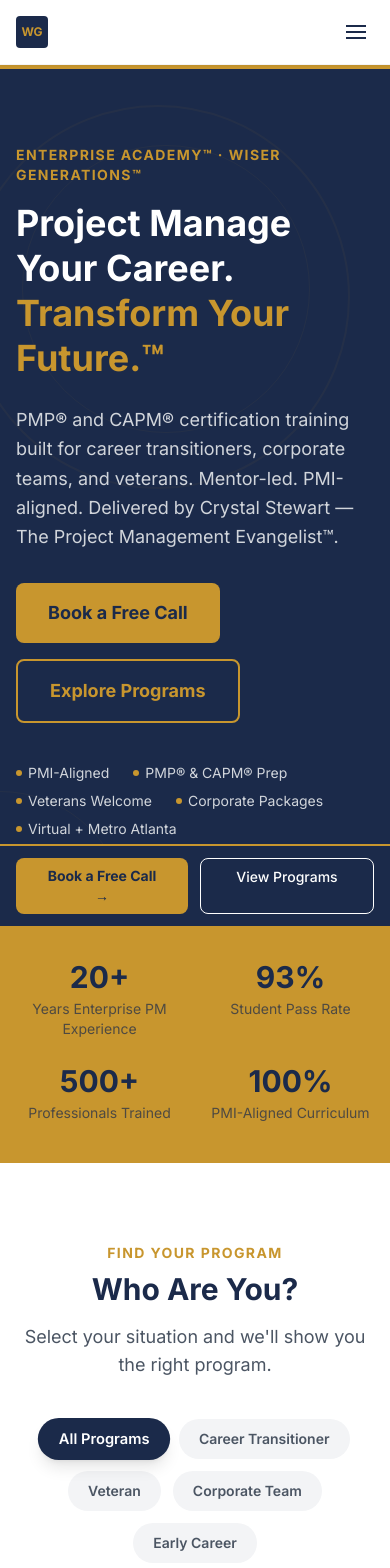
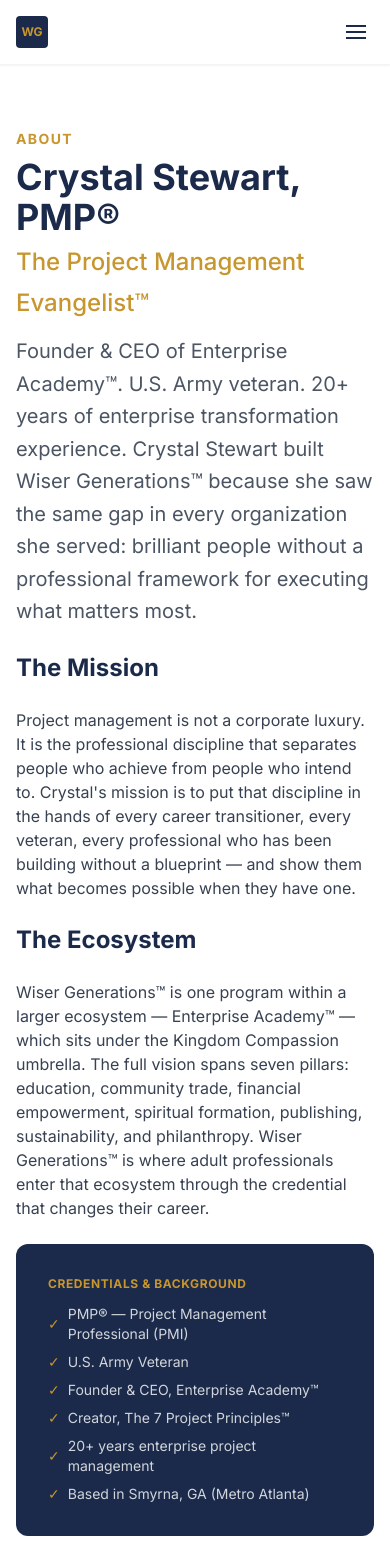
Before and after one commit to D4CGDBEMWS/wisergenerations-pmp, a Next.js app: page / in a window 390 px wide. Shown: the top 1568 px of the page. Built offline with nearby package versions, Linux system fonts and the light colour scheme.

Commit message:
Update page.tsx

```diff
--- a/app/page.tsx
+++ b/app/page.tsx
@@ -1,165 +1,77 @@
+import type { Metadata } from 'next'
 import Link from 'next/link'
-import { PROGRAMS, STATS } from '@/lib/constants'
-import HomeClient from './components/HomeClient'
 
-const CALENDLY = 'https://calendly.com/space4grace/15min'
-const CRYSTAL_PHOTO = 'https://media.licdn.com/dms/image/v2/D4E03AQHtZ_sqstHU_w/profile-displayphoto-scale_400_400/B4EZuaJiIpGoAg-/0/1767817751214?e=1776902400https://raw.githubusercontent.com/D4CGDBEMWS/wisergenerations-pmp/main/public/crystal-stewart.jpgv=betahttps://raw.githubusercontent.com/D4CGDBEMWS/wisergenerations-pmp/main/public/crystal-stewart.jpgt=4GEelKWuqWIjuVe3ir3StToDShhqeK7W_VVU8sjW8ok'
+export const metadata: Metadata = { title: 'About Crystal Stewart — Wiser Generations™' }
 
-const TESTIMONIALS = [
-  {
-    name: 'Tai Cochran, MA Ed. HD, PMP',
-    role: 'CEO, HER PM | Project Leadership Strategist',
-    quote: 'Crystal is the ultimate trainer! She is a wealth of knowledge and wisdom, truly invested to ensure the success of each of her students. Her knowledge, training and mentorship helped me to clear my PMP on the very first try!',
-  },
-  {
-    name: 'Lynn Fleming MBA, PMP, PMI-ACP, PMI-SP',
-    role: 'Principal Strategic Program Manager',
-    quote: 'Knowledgeable with a sincere concern for each of her pupils, she has a unique way of conveying the concepts regardless of their learning method. After attending her course, I gained confidence within the PMI realm. I highly recommend Crystal\'s services to any organization that desires to improve their PMO.',
-  },
-  {
-    name: 'Erin Sanders, PE, PMP',
-    role: 'Chief Operating Officer',
-    quote: 'Crystal is a project management professional. Her passion for teaching the project management process creates an engaging and exciting classroom. I would recommend Crystal to any organization or individual seeking project management education or PMP Certification.',
-  },
-]
+export default function AboutPage() {
+  return (
+    <div className="max-w-5xl mx-auto px-4 sm:px-6 lg:px-8 py-16">
+      <div className="grid grid-cols-1 lg:grid-cols-2 gap-12 items-start">
 
-export default function HomePage() {
-  return (
-    <>
-      {/* Hero */}
-      <section className="bg-navy text-white relative overflow-hidden">
-        <div className="absolute top-0 left-0 right-0 h-1 bg-gold" />
-        <div className="absolute inset-0 opacity-5">
-          <div className="absolute top-10 right-10 w-96 h-96 border-2 border-gold rounded-full" />
-          <div className="absolute top-20 right-20 w-72 h-72 border border-gold rounded-full" />
-          <div className="absolute bottom-0 left-0 w-64 h-64 border border-gold rounded-full -translate-x-1/2 translate-y-1/2" />
-        </div>
-        <div className="max-w-7xl mx-auto px-4 sm:px-6 lg:px-8 py-20 md:py-28 relative">
-          <div className="max-w-3xl">
-            <p className="text-gold text-sm font-bold uppercase tracking-widest mb-4">Enterprise Academy™ · Wiser Generations™</p>
-            <h1 className="text-4xl md:text-5xl lg:text-6xl font-bold leading-tight mb-6">
-              Project Manage Your Career.
-              <br /><span className="text-gold">Transform Your Future.™</span>
-            </h1>
-            <p className="text-gray-300 text-lg md:text-xl leading-relaxed mb-8 max-w-2xl">
-              PMP® and CAPM® certification training built for career transitioners, corporate teams, and veterans.
-              Mentor-led. PMI-aligned. Delivered by Crystal Stewart — The Project Management Evangelist™.
+        {/* Left — Content */}
+        <div>
+          <p className="text-gold text-sm font-bold uppercase tracking-widest mb-2">About</p>
+          <h1 className="text-4xl font-bold text-navy mb-4">
+            Crystal Stewart, PMP®<br/>
+            <span className="text-2xl text-gold font-medium">The Project Management Evangelist™</span>
+          </h1>
+          <div className="prose prose-lg max-w-none text-gray-700 space-y-6">
+            <p className="text-xl text-gray-600 leading-relaxed">
+              Founder & CEO of Enterprise Academy™. U.S. Army veteran. 20+ years of enterprise transformation experience. Crystal Stewart built Wiser Generations™ because she saw the same gap in every organization she served: brilliant people without a professional framework for executing what matters most.
             </p>
-            <div className="flex flex-wrap gap-4 mb-10">
-              <a href={CALENDLY} target="_blank" rel="noopener noreferrer"
-                className="bg-gold text-navy font-bold px-8 py-4 rounded-lg hover:bg-amber-400 transition-colors text-lg">
-                Book a Free Call
-              </a>
-              <Link href="/programs"
-                className="border-2 border-gold text-gold font-bold px-8 py-4 rounded-lg hover:bg-white/10 transition-colors text-lg">
-                Explore Programs
-              </Link>
-            </div>
-            <div className="flex flex-wrap gap-x-6 gap-y-2">
-              {['PMI-Aligned', 'PMP® & CAPM® Prep', 'Veterans Welcome', 'Corporate Packages', 'Virtual + Metro Atlanta'].map(t => (
-                <span key={t} className="flex items-center gap-1.5 text-sm text-gray-300">
-                  <span className="w-1.5 h-1.5 rounded-full bg-gold inline-block" />{t}
-                </span>
-              ))}
+            <h2 className="text-2xl font-bold text-navy mt-10">The Mission</h2>
+            <p>
+              Project management is not a corporate luxury. It is the professional discipline that separates people who achieve from people who intend to. Crystal's mission is to put that discipline in the hands of every career transitioner, every veteran, every professional who has been building without a blueprint — and show them what becomes possible when they have one.
+            </p>
+            <h2 className="text-2xl font-bold text-navy mt-10">The Ecosystem</h2>
+            <p>
+              Wiser Generations™ is one program within a larger ecosystem — Enterprise Academy™ — which sits under the Kingdom Compassion umbrella. The full vision spans seven pillars: education, community trade, financial empowerment, spiritual formation, publishing, sustainability, and philanthropy. Wiser Generations™ is where adult professionals enter that ecosystem through the credential that changes their career.
+            </p>
+            <div className="bg-navy rounded-xl p-8 text-white mt-10">
+              <p className="text-gold font-bold uppercase text-xs tracking-wider mb-3">Credentials & Background</p>
+              <ul className="space-y-2 text-gray-300 text-sm">
+                {[
+                  'PMP® — Project Management Professional (PMI)',
+                  'U.S. Army Veteran',
+                  'Founder & CEO, Enterprise Academy™',
+                  'Creator, The 7 Project Principles™',
+                  '20+ years enterprise project management',
+                  'Based in Smyrna, GA (Metro Atlanta)',
+                ].map(c => (
+                  <li key={c} className="flex items-center gap-2">
+                    <span className="text-gold">✓</span>{c}
+                  </li>
+                ))}
+              </ul>
             </div>
           </div>
-        </div>
-      </section>
-
-      {/* Stats */}
-      <section className="bg-gold py-10">
-        <div className="max-w-5xl mx-auto px-4">
-          <div className="grid grid-cols-2 md:grid-cols-4 gap-6 text-center">
-            {STATS.map(s => (
-              <div key={s.label}>
-                <p className="text-3xl font-bold text-navy">{s.value}</p>
-                <p className="text-navy/70 text-sm mt-1">{s.label}</p>
-              </div>
-            ))}
+          <div className="mt-12 flex flex-wrap gap-4">
+            <Link href="/programs" className="bg-gold text-white font-bold px-6 py-3 rounded-lg hover:bg-amber-600 transition-colors">Explore Programs</Link>
+            <Link href="/contact" className="border-2 border-navy text-navy font-semibold px-6 py-3 rounded-lg hover:bg-light-navy transition-colors">Contact Crystal</Link>
           </div>
         </div>
-      </section>
 
-      {/* Interactive section — client component */}
-      <HomeClient programs={PROGRAMS} testimonials={TESTIMONIALS} calendly={CALENDLY} />
-
-      {/* Crystal */}
-      <section className="py-16 bg-white">
-        <div className="max-w-5xl mx-auto px-4">
-          <div className="grid grid-cols-1 md:grid-cols-2 gap-12 items-center">
-            <div>
-              <img src={CRYSTAL_PHOTO} alt="Crystal Stewart, PMP®"
-                className="rounded-2xl shadow-xl w-full object-cover max-h-[500px]" />
-            </div>
-            <div>
-              <p className="text-gold text-sm font-bold uppercase tracking-widest mb-2">Your Instructor</p>
-              <h2 className="text-3xl font-bold text-navy mb-4">Crystal Stewart, PMP®</h2>
-              <p className="text-gray-600 text-lg leading-relaxed mb-6">
-                The Project Management Evangelist™. 20+ years of enterprise transformation. Founder of Enterprise Academy™.
-                U.S. Army veteran. Crystal doesn't just teach PM — she's lived it, built with it, and now equips
-                the next generation of project managers to do the same.
-              </p>
-              <div className="flex flex-wrap gap-3 mb-6">
-                {['PMP® Certified', 'U.S. Army Veteran', 'Enterprise Academy™ Founder', '20+ Years Experience', 'Smyrna, GA'].map(t => (
-                  <span key={t} className="bg-light-navy border border-navy/20 text-navy text-xs font-medium px-3 py-1.5 rounded-full">{t}</span>
-                ))}
-              </div>
-              <div className="flex gap-4">
-                <Link href="/about" className="bg-navy text-white font-bold px-6 py-3 rounded-lg hover:bg-blue-900 transition-colors">
-                  Crystal's Story
-                </Link>
-                <a href={CALENDLY} target="_blank" rel="noopener noreferrer"
-                  className="border-2 border-gold text-gold font-bold px-6 py-3 rounded-lg hover:bg-gold hover:text-navy transition-colors">
-                  Book a Call
-                </a>
-              </div>
-            </div>
-          </div>
-        </div>
-      </section>
-
-      {/* Veterans */}
-      <section className="py-16 bg-navy text-white relative overflow-hidden">
-        <div className="absolute inset-0 opacity-5">
-          <div className="absolute top-0 right-0 w-96 h-96 border-2 border-gold rounded-full translate-x-1/2 -translate-y-1/2" />
-        </div>
-        <div className="max-w-4xl mx-auto px-4 text-center relative">
-          <div className="text-4xl mb-4">🎖️</div>
-          <h2 className="text-3xl font-bold mb-4">Built for Veterans</h2>
-          <p className="text-gray-300 text-lg leading-relaxed mb-6 max-w-2xl mx-auto">
-            You've managed missions under pressure. You've led teams in high-stakes environments.
-            Now translate that experience into a PMP® or CAPM® credential that civilian employers recognize.
-            Veteran-discounted tuition. Veteran peer cohort. VA benefit guidance included.
-          </p>
-          <div className="flex flex-wrap gap-4 justify-center">
-            <Link href="/veterans" className="bg-gold text-navy font-bold px-8 py-3 rounded-lg hover:bg-amber-400 transition-colors">
-              Veterans Program →
-            </Link>
-            <a href={CALENDLY} target="_blank" rel="noopener noreferrer"
-              className="border-2 border-white text-white font-bold px-8 py-3 rounded-lg hover:bg-white/10 transition-colors">
-              Book a Free Call
+        {/* Right — Photo */}
+        <div className="sticky top-24">
+          <img
+            src="https://raw.githubusercontent.com/D4CGDBEMWS/wisergenerations-pmp/main/public/crystal-stewart.jpg"
+            alt="Crystal Stewart, PMP® — Founder of Wiser Generations™"
+            className="w-full rounded-2xl shadow-xl object-cover"
+          />
+          <div className="mt-4 bg-gold rounded-xl p-4 text-center">
+            <p className="text-navy font-bold text-sm">Ready to earn your PMP® or CAPM®?</p>
+            <a
+              href="https://calendly.com/space4grace/15min"
+              target="_blank"
+              rel="noopener noreferrer"
+              className="block mt-2 bg-navy text-white font-bold py-2 rounded-lg hover:bg-blue-900 transition-colors text-sm"
+            >
+              Book a Free Call with Crystal →
             </a>
           </div>
         </div>
-      </section>
 
-      {/* CTA */}
-      <section className="py-16 bg-gold">
-        <div className="max-w-3xl mx-auto px-4 text-center">
-          <h2 className="text-3xl font-bold text-navy mb-4">Ready to Manage Your Next Chapter?</h2>
-          <p className="text-navy/70 mb-8 text-lg">Tell us where you are and where you want to go. Crystal will match you to the right program in a free 15-minute call.</p>
-          <div className="flex flex-wrap gap-4 justify-center">
-            <a href={CALENDLY} target="_blank" rel="noopener noreferrer"
-              className="bg-navy text-white font-bold px-8 py-4 rounded-lg hover:bg-blue-900 transition-colors text-lg">
-              Book Your Free Call Today
-            </a>
-            <Link href="/programs"
-              className="border-2 border-navy text-navy font-bold px-8 py-4 rounded-lg hover:bg-navy hover:text-white transition-colors text-lg">
-              Browse Programs
-            </Link>
-          </div>
-        </div>
-      </section>
-    </>
+      </div>
+    </div>
   )
 }
```
